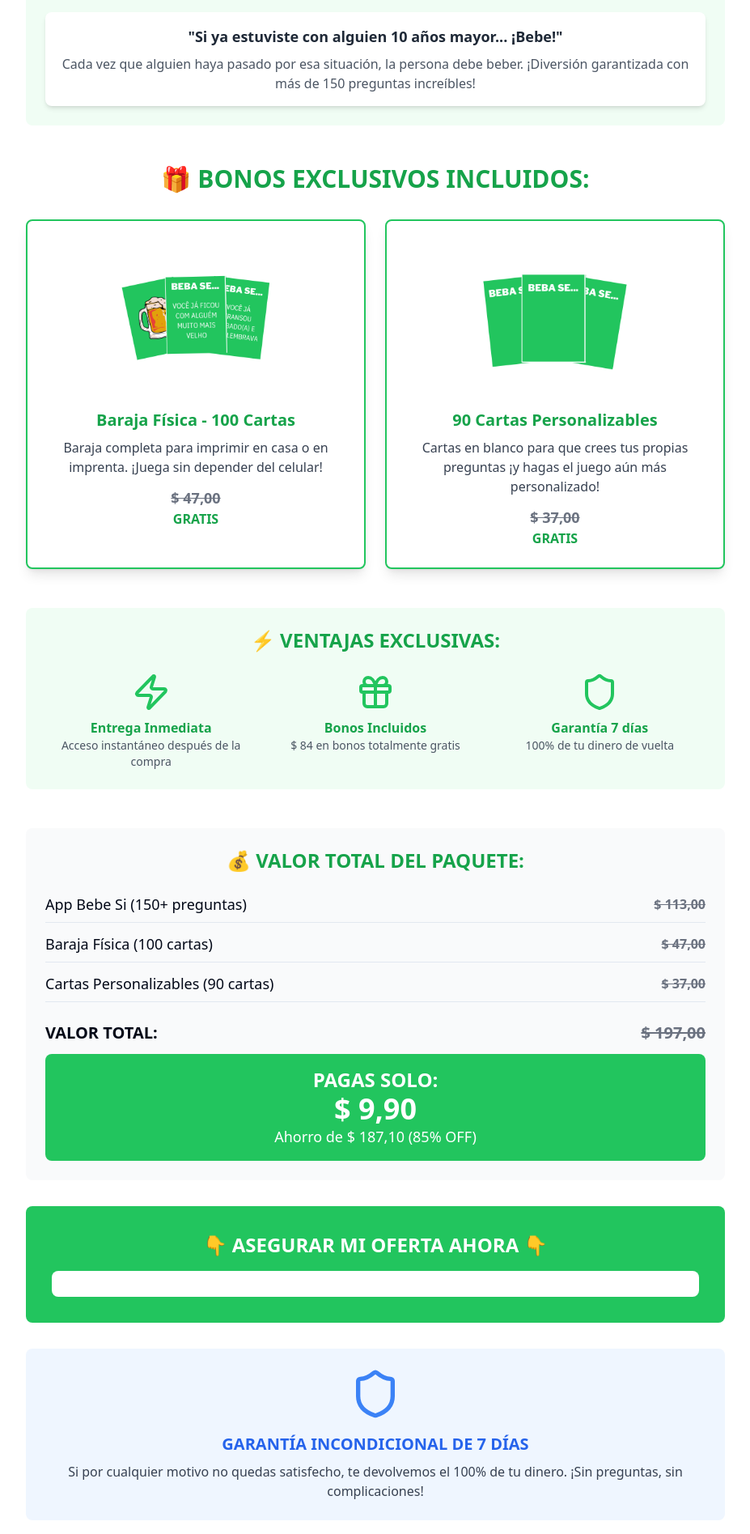
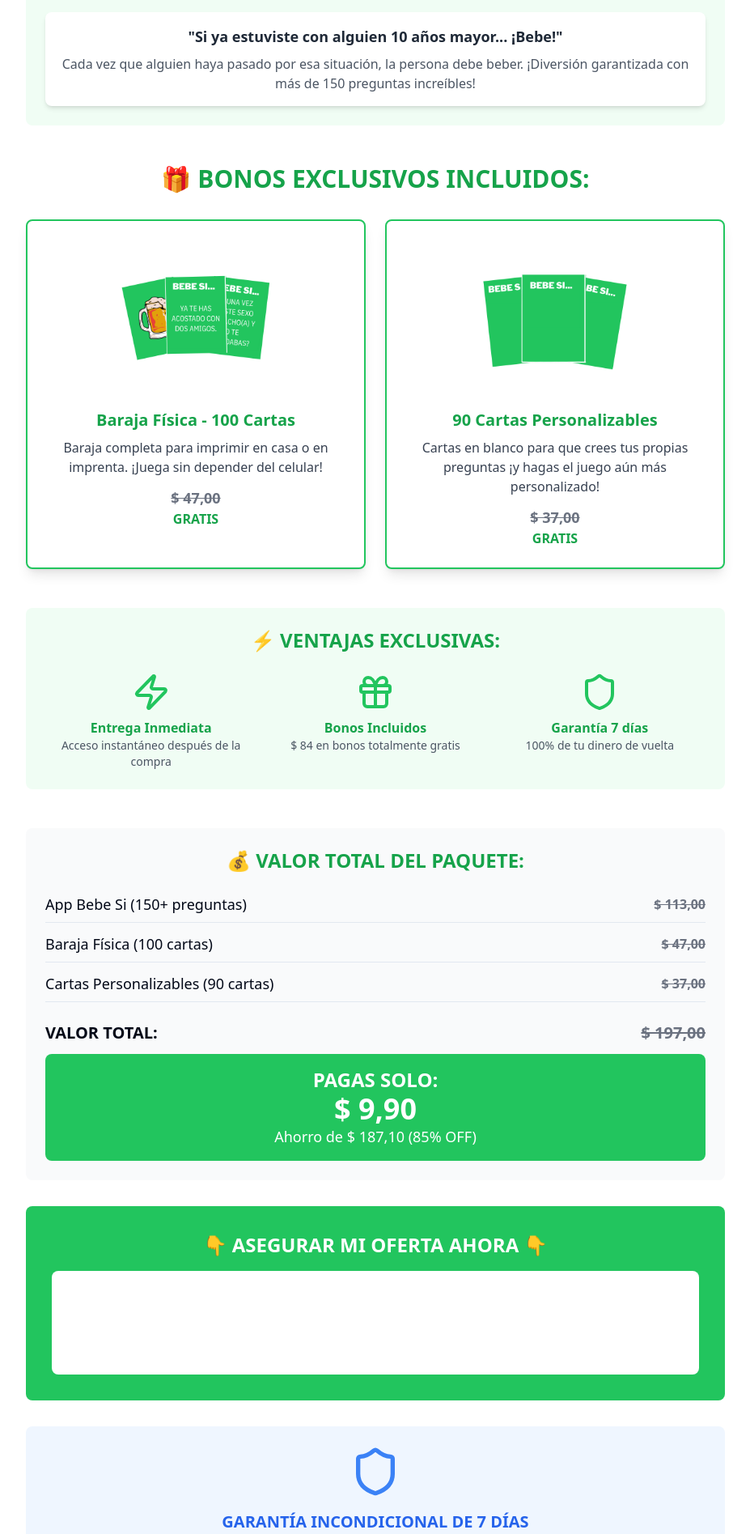
Before and after one commit to Ritamattos/pagina-bebe-si-upsell-es, a React (Vite) app: page / in a window 1280 px wide. Shown: the part 1031-2926 px from the top of the page at 81% size, without its empty margins (176-1103 px from the left). Built offline with nearby package versions, Linux system fonts and the light colour scheme.

Commit message:
Refactor: Update images and Hotmart script
Update images and Hotmart script, and adjust button size for mobile.

```diff
--- a/src/components/UpsellPage.tsx
+++ b/src/components/UpsellPage.tsx
@@ -110,7 +110,7 @@ const UpsellPage = () => {
             <Card className="border-green-500 border-2 shadow-lg">
               <CardContent className="p-6 text-center">
                 <img
-                  src="/lovable-uploads/26d4a9ec-78a8-4d58-bc3b-5bb69401ce60.png"
+                  src="/lovable-uploads/9444de13-c769-4f42-82f6-1eeb31b321f0.png"
                   alt="Baraja Física Bebe Si"
                   className="mx-auto w-48 h-48 object-contain mb-4"
                 />
@@ -130,7 +130,7 @@ const UpsellPage = () => {
             <Card className="border-green-500 border-2 shadow-lg">
               <CardContent className="p-6 text-center">
                 <img
-                  src="/lovable-uploads/005e6251-5717-4556-86fd-d68bb71221d4.png"
+                  src="/lovable-uploads/c61f1b8e-4f18-4aac-a6ad-16482a86d8d3.png"
                   alt="Cartas Personalizables"
                   className="mx-auto w-48 h-48 object-contain mb-4"
                 />
@@ -207,9 +207,9 @@ const UpsellPage = () => {
           <h3 className="text-2xl font-bold mb-4">
             👇 ASEGURAR MI OFERTA AHORA 👇
           </h3>
-          <div className="bg-white rounded-lg p-4">
+          <div className="bg-white rounded-lg p-4 md:p-6">
             {/* HOTMART - Sales Funnel Widget */}
-            <div id="hotmart-sales-funnel"></div>
+            <div id="hotmart-sales-funnel" className="min-h-[120px] md:min-h-[80px]"></div>
             {/* Widget será cargado vía useEffect */}
           </div>
         </div>
```
Also changed, not shown: public/lovable-uploads/9444de13-c769-4f42-82f6-1eeb31b321f0.png (added), public/lovable-uploads/c61f1b8e-4f18-4aac-a6ad-16482a86d8d3.png (added).
